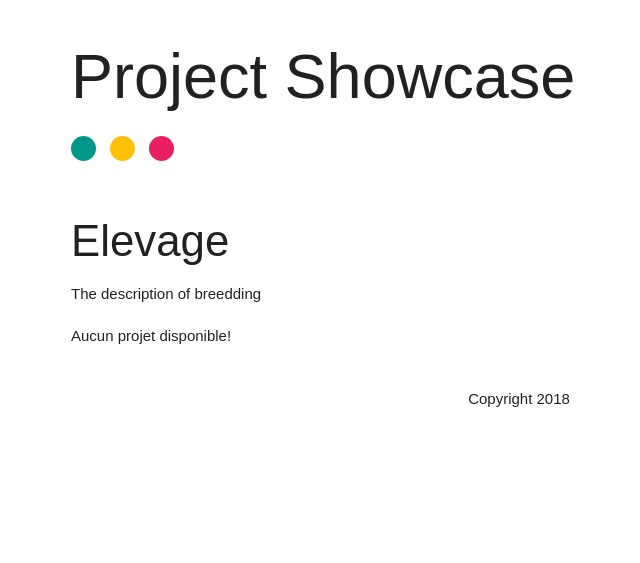
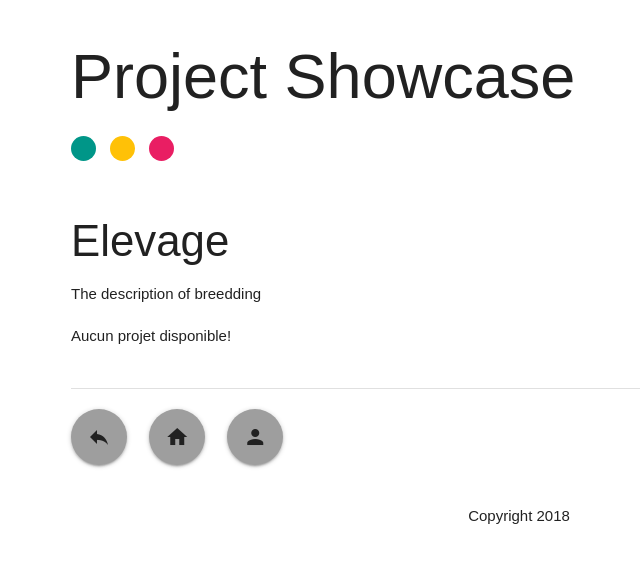
Before and after one commit to project-story/project-story.github.io, a Jekyll site: the page built from breeding.md, in a window 1280 px wide. Shown: the top 563 px of the page, without its empty margins (121-761 px from the left). Built offline with Jekyll 4.4.1, drawn with Linux system fonts in a browser that asks for light colours; some web fonts are replaced.

Commit message:
Fix #5: update category.html by adding links

```diff
--- a/_layouts/category.html
+++ b/_layouts/category.html
@@ -29,6 +29,23 @@
             </div>
 
             {{ content | markdownify }}
+
+            <div class="row"></div>
+            <div class="divider"></div>
+            <div class="row"></div>
+            <div class="row" id="link">
+              <a class="btn-floating btn-large waves-effect waves-light grey" title="Home" href="{{ site.url }}/categories.html">
+                <i class="material-icons  grey-text text-darken-4">reply</i>
+              </a>
+
+              <a class="btn-floating btn-large waves-effect waves-light grey" title="Home" href="{{ site.url }}/index.html">
+                <i class="material-icons  grey-text text-darken-4">home</i>
+              </a>
+
+              <a class="btn-floating btn-large waves-effect waves-light grey" title="Members">
+                <i class="material-icons  grey-text text-darken-4">person</i>
+              </a>
+            </div>
         </div>
         <div class="row"></div>
 
```
